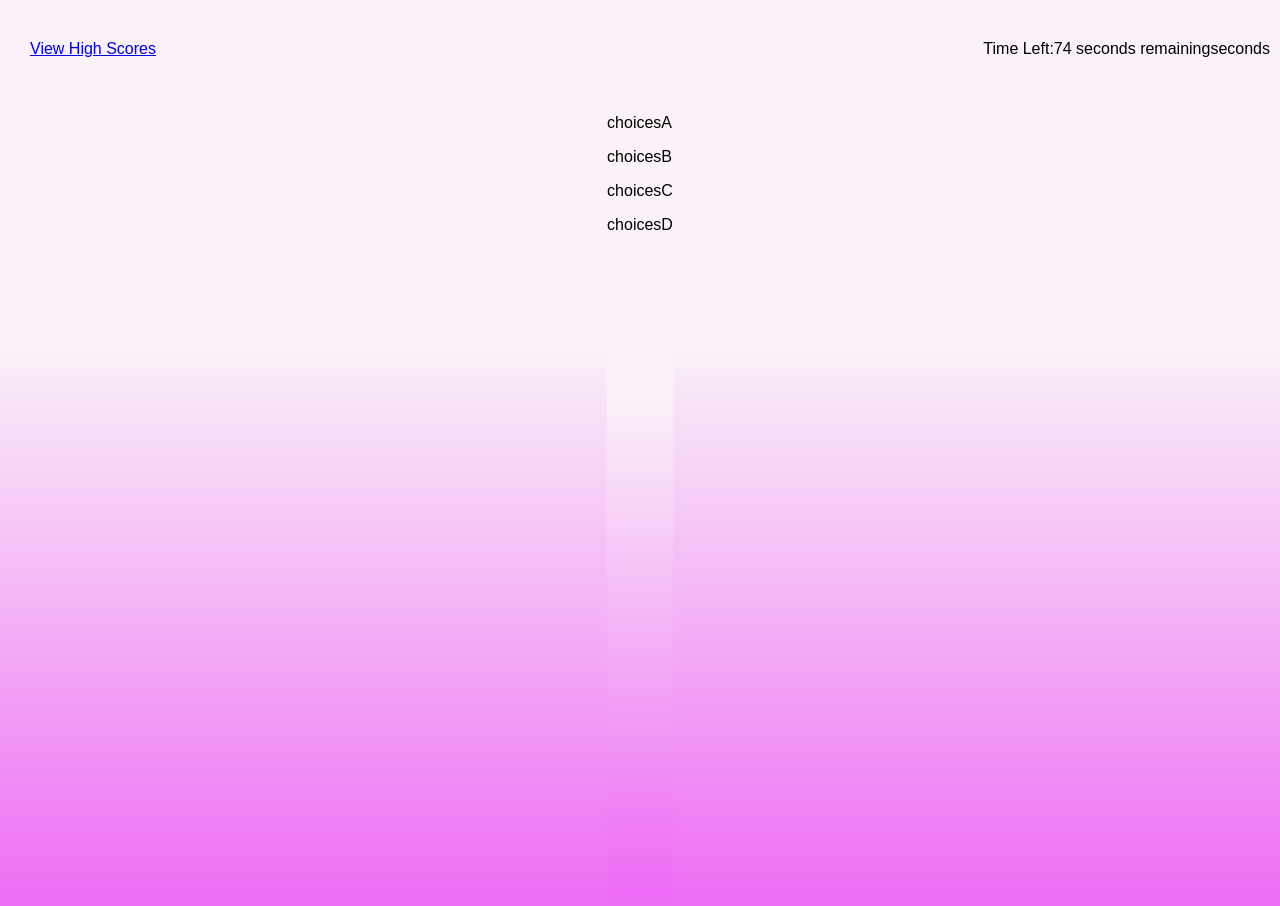
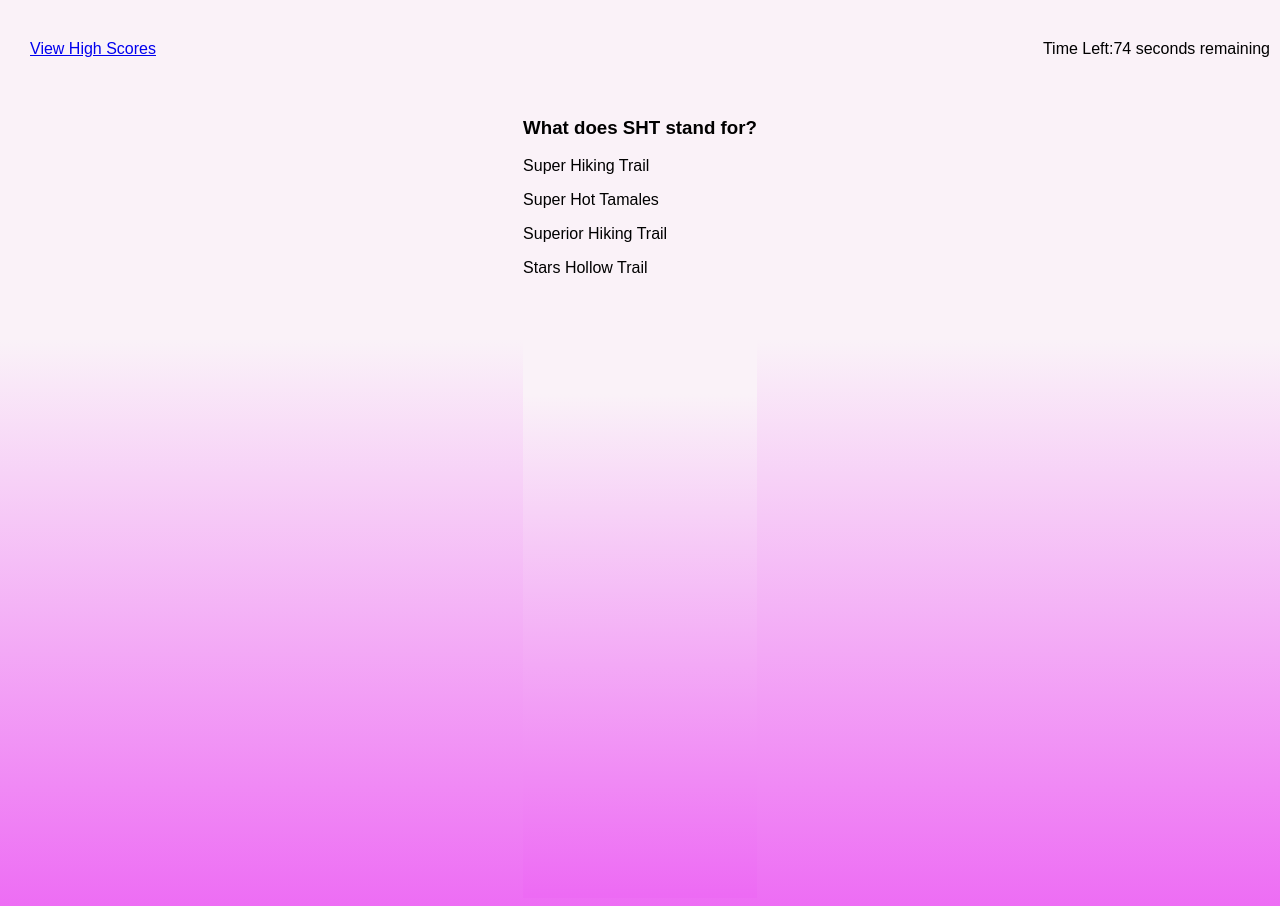
Before and after one commit to sarahbroton/webapi-codequiz-202305, a plain HTML site: page index.html in a window 1280 px wide. Both pictures are taken after a click on the button "Start Quiz". Drawn offline with Linux system fonts and the light colour scheme.

Commit message:
questionsandchoices-update-18

```diff
--- a/assets/css/style.css
+++ b/assets/css/style.css
@@ -22,8 +22,10 @@
     margin-top: 20px;
   }
 
+  /* QUIZ Questions: shows multiple choices */
   #quiz-container {
     display: none;
+
   }
 
   /* start quiz button */
--- a/assets/javascript/script.js
+++ b/assets/javascript/script.js
@@ -6,7 +6,10 @@ var startButton = document.querySelector(".start-button");
 var quizContainer = document.querySelector("#quiz-container");
 var startContainer = document.querySelector("#start-container");
 var questionP = document.getElementById('question');
-var choicesP = document.getElementById('choicesA', 'choicesB', 'choicesC', 'choicesD');
+var choicesA = document.getElementById('choicesA');
+var choicesB = document.getElementById('choicesB');
+var choicesC = document.getElementById('choicesC');
+var choicesD = document.getElementById('choicesD');
 var currentQuestion = 0;
 
 // var chosenWord = "";
@@ -30,9 +33,10 @@ function startGame (){
 // recursive looping
 function renderQuestions() {
     questionP.textContent = questions[currentQuestion].question;
-    choicesP.textContent = choices[currentChoices].choices;
-    answer.textContent = answer[currentAnswer].answer;
-
+    choicesA.innerHTML = questions[currentQuestion].choices[0];
+    choicesB.innerHTML = questions[currentQuestion].choices[1];
+    choicesC.innerHTML = questions[currentQuestion].choices[2];
+    choicesD.innerHTML = questions[currentQuestion].choices[3];
 }
 
 // Arrays used to create blanks and letters on screen
--- a/index.html
+++ b/index.html
@@ -16,7 +16,7 @@
         <section class="highscores">
             <a href="highscores.html">View High Scores</a>
             <section class="timer">
-                Time Left: <span id="count">75</span>seconds
+                Time Left: <span id="count">75 </span>
             </section>
     </header>
 
@@ -30,6 +30,7 @@
 
     <!-- GAME PHASE 2: SHOW EACH QUESTION, WITH MULTIPLE CHOICE BUTTONS   -->
     <main id="quiz-container">
+        <h3 id="question">Question</h3>
         <p id="choicesA">choicesA</p>
         <p id="choicesB">choicesB</p>
         <p id="choicesC">choicesC</p>
```
